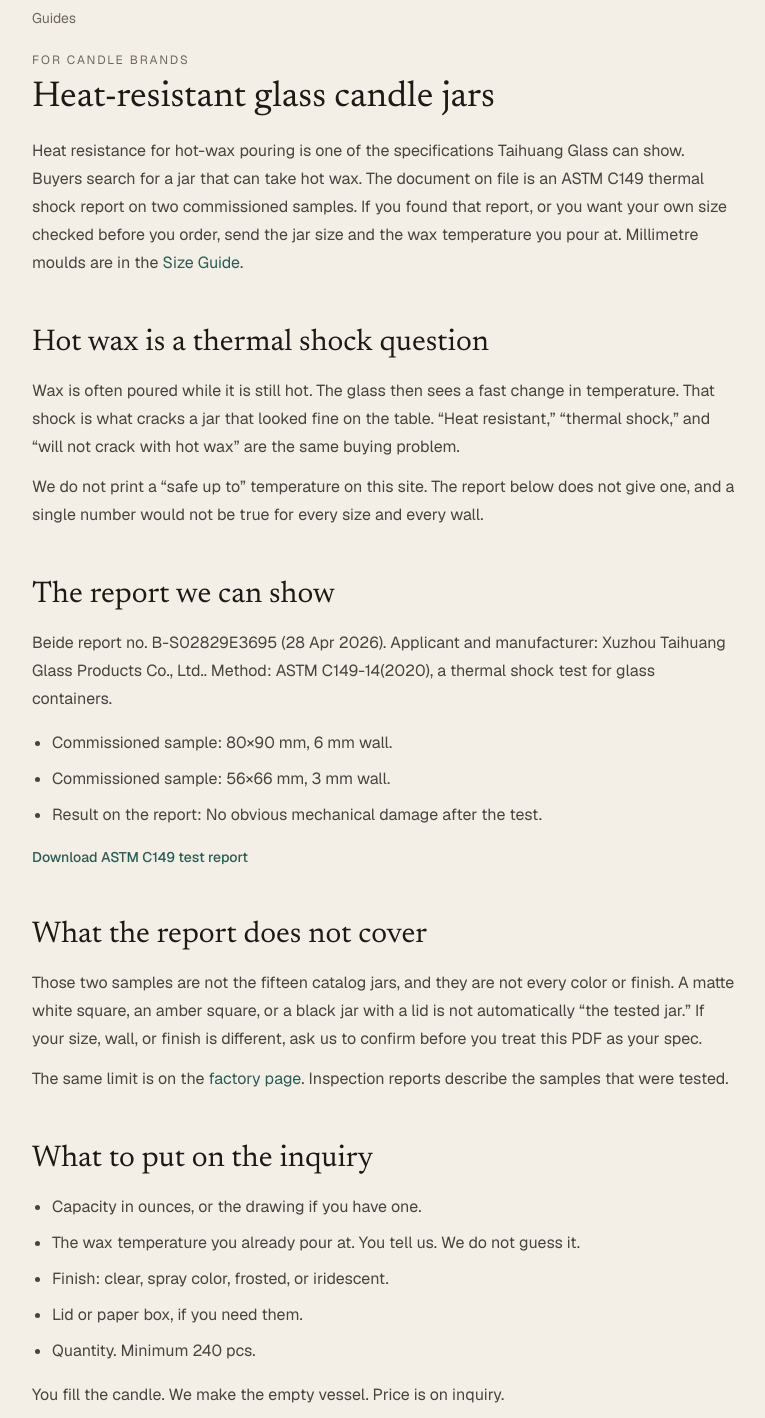
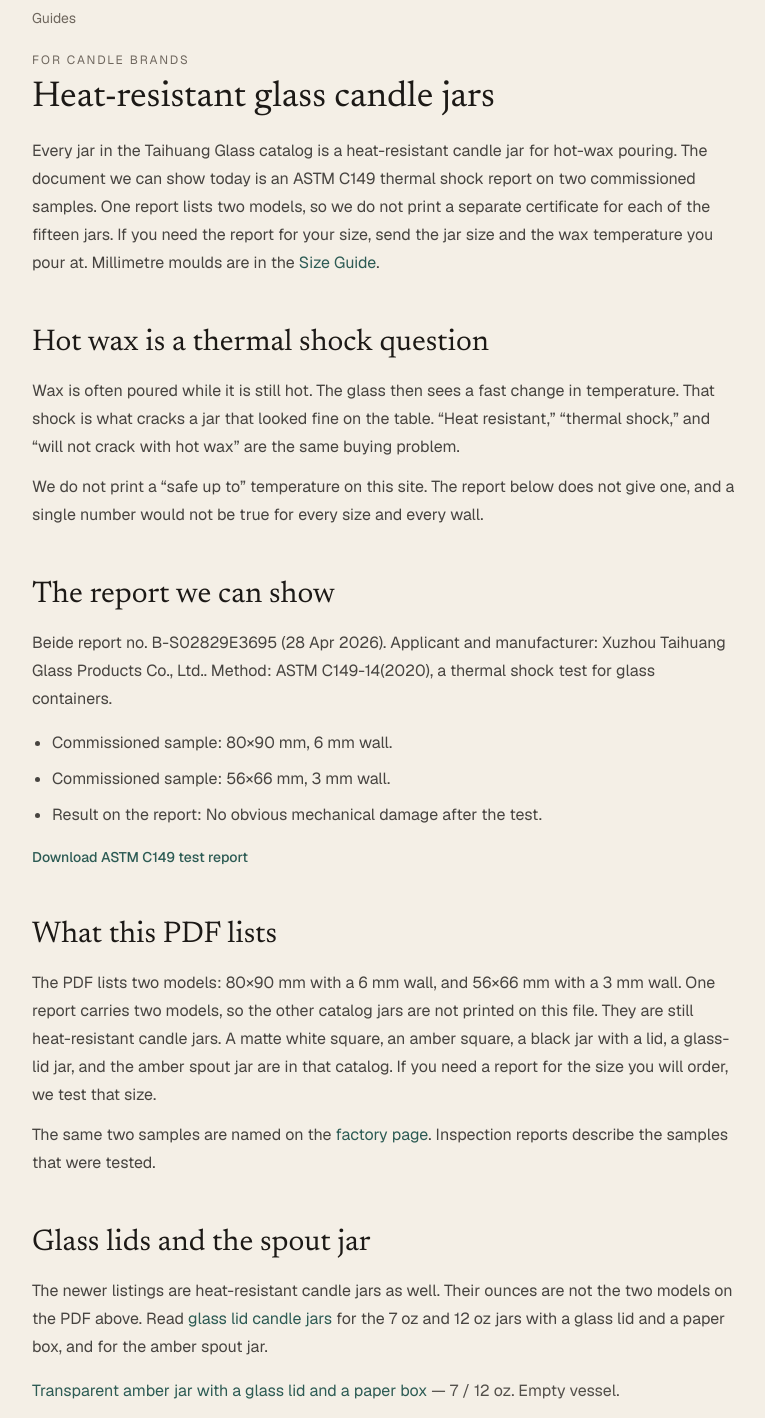
Before and after one commit to taihuangglass/taihuang-site, a Next.js app: page /guides/heat-resistant-glass-candle-jars in a window 1280 px wide. Shown: the part 120-1538 px from the top of the page, without its empty margins (256-1021 px from the left). Built offline with nearby package versions, Linux system fonts and the light colour scheme; no server answers.

Commit message:
State that every catalog jar is heat resistant, and add the glass lid guide.

```diff
--- /dev/null
+++ b/app/guides/glass-lid-candle-jars/page.tsx
@@ -0,0 +1,114 @@
+import type { Metadata } from "next";
+import Link from "next/link";
+import { site } from "@/lib/site";
+
+export const metadata: Metadata = {
+  title: "Glass lid candle jars",
+  description:
+    "Empty 7 oz and 12 oz candle jars with a glass lid and a paper box. Heat-resistant jars. A test report for your size is made when you need it. MOQ 240 pcs.",
+  alternates: { canonical: "/guides/glass-lid-candle-jars" },
+};
+
+export default function GlassLidCandleJarsPage() {
+  return (
+    <div className="mx-auto max-w-3xl px-5 py-12 md:px-8">
+      <p className="text-sm text-muted">
+        <Link href="/guides" className="hover:text-ink">
+          Guides
+        </Link>
+      </p>
+      <p className="mt-6 text-xs uppercase tracking-[0.16em] text-muted">
+        For candle brands
+      </p>
+      <h1 className="mt-2 font-serif text-4xl leading-tight">
+        Glass lid candle jars
+      </h1>
+      <p className="mt-4 text-base leading-7 text-ink/80">
+        Two catalog jars ship with a glass lid and a paper box, in 7 oz and
+        12 oz. They are empty. You fill the wax. They are heat-resistant
+        candle jars, the same as every jar on this site. Minimum order{" "}
+        {site.moq} pcs. Price is on inquiry.
+      </p>
+
+      <h2 className="mt-12 font-serif text-3xl">
+        Transparent amber, glass lid and box
+      </h2>
+      <p className="mt-4 text-base leading-7 text-ink/80">
+        <Link
+          href="/products/transparent-amber-glass-lid-box"
+          className="text-accent hover:underline"
+        >
+          Transparent amber candle jar with a glass lid and a paper box
+        </Link>
+        . 7 oz and 12 oz. Empty vessel. The glass lid and the paper box are
+        part of this listing.
+      </p>
+
+      <h2 className="mt-12 font-serif text-3xl">Black, glass lid and box</h2>
+      <p className="mt-4 text-base leading-7 text-ink/80">
+        <Link
+          href="/products/black-glass-lid-box"
+          className="text-accent hover:underline"
+        >
+          Black candle jar with a glass lid and a paper box
+        </Link>
+        . 7 oz and 12 oz. Empty vessel. The glass lid and the paper box are
+        part of this listing.
+      </p>
+
+      <h2 className="mt-12 font-serif text-3xl">Amber spout jar</h2>
+      <p className="mt-4 text-base leading-7 text-ink/80">
+        The spout jar is a different shape. It does not have a glass lid or a
+        paper box.{" "}
+        <Link
+          href="/products/amber-empty-spout-8-12"
+          className="text-accent hover:underline"
+        >
+          Empty amber spout candle jar
+        </Link>
+        , 8 oz and 12 oz. It is a heat-resistant candle jar as well. You fill
+        the wax.
+      </p>
+
+      <h2 className="mt-12 font-serif text-3xl">The report we can show</h2>
+      <p className="mt-4 text-base leading-7 text-ink/80">
+        Every jar in the catalog is a heat-resistant candle jar. The file we
+        can open today is an ASTM C149 report on two samples: 80×90 mm with a
+        6 mm wall, and 56×66 mm with a 3 mm wall. One report lists two models.
+        The 7 oz, 12 oz, and 8 oz jars on this page are not those two samples,
+        so they are not printed on that PDF. If you need a report for the size
+        you will order, we test that size. Tell us the wax temperature you
+        already pour at. We do not print a degree number on this site.
+      </p>
+      <p className="mt-3 text-base leading-7 text-ink/80">
+        The samples, the laboratory, and the PDF are on{" "}
+        <Link
+          href="/guides/heat-resistant-glass-candle-jars"
+          className="text-accent hover:underline"
+        >
+          heat-resistant glass candle jars
+        </Link>
+        . Ounce sizes for the rest of the catalog are in the{" "}
+        <Link href="/guides/glass-candle-jar-sizes" className="text-accent hover:underline">
+          size guide
+        </Link>
+        .
+      </p>
+
+      <p className="mt-6 flex flex-wrap gap-3">
+        <Link
+          href="/contact"
+          className="rounded-full bg-accent px-5 py-2.5 text-sm text-paper hover:bg-accent/90"
+        >
+          Request a quote
+        </Link>
+        <Link
+          href="/products"
+          className="rounded-full border border-line px-5 py-2.5 text-sm hover:bg-card"
+        >
+          View the 15 jars
+        </Link>
+      </p>
+    </div>
+  );
+}
--- a/app/guides/heat-resistant-glass-candle-jars/page.tsx
+++ b/app/guides/heat-resistant-glass-candle-jars/page.tsx
@@ -6,14 +6,14 @@
 export const metadata: Metadata = {
   title: "Heat-resistant glass candle jars",
   description:
-    "Heat resistance for hot-wax pouring, with the ASTM C149 thermal shock report Taihuang publishes. Send your jar size and pour temperature with the inquiry.",
+    "Every Taihuang catalog jar is a heat-resistant candle jar. The public ASTM C149 report lists two models. We test the size you order.",
   alternates: { canonical: "/guides/heat-resistant-glass-candle-jars" },
 };
 
 const faqs = [
   {
-    q: "Do you rate every jar as heat resistant?",
-    a: "No. The published report covers two commissioned sample sizes. A catalog jar is not included just because the factory name is on the report.",
+    q: "Are the jars on this site heat resistant?",
+    a: "Yes. Every jar in the catalog is a heat-resistant candle jar. The report we can show today lists two models, because one report carries two. If you need a report for the size you will order, we test that size.",
   },
   {
     q: "What temperature can I pour at?",
@@ -58,12 +58,12 @@
         Heat-resistant glass candle jars
       </h1>
       <p className="mt-4 text-base leading-7 text-ink/80">
-        Heat resistance for hot-wax pouring is one of the specifications{" "}
-        {site.brand} can show. Buyers search for a jar that can take hot wax.
-        The document on file is an ASTM C149 thermal shock report on two
-        commissioned samples. If you found that report, or you want your own
-        size checked before you order, send the jar size and the wax
-        temperature you pour at. Millimetre moulds are in the{" "}
+        Every jar in the {site.brand} catalog is a heat-resistant candle jar
+        for hot-wax pouring. The document we can show today is an ASTM C149
+        thermal shock report on two commissioned samples. One report lists two
+        models, so we do not print a separate certificate for each of the
+        fifteen jars. If you need the report for your size, send the jar size
+        and the wax temperature you pour at. Millimetre moulds are in the{" "}
         <Link href="/size-guide" className="text-accent hover:underline">
           Size Guide
         </Link>
@@ -105,21 +105,68 @@
         </a>
       </p>
 
-      <h2 className="mt-12 font-serif text-3xl">What the report does not cover</h2>
+      <h2 className="mt-12 font-serif text-3xl">What this PDF lists</h2>
       <p className="mt-4 text-base leading-7 text-ink/80">
-        Those two samples are not the fifteen catalog jars, and they are not
-        every color or finish. A matte white square, an amber square, or a
-        black jar with a lid is not automatically “the tested jar.” If your
-        size, wall, or finish is different, ask us to confirm before you treat
-        this PDF as your spec.
+        The PDF lists two models: 80×90 mm with a 6 mm wall, and 56×66 mm with
+        a 3 mm wall. One report carries two models, so the other catalog jars
+        are not printed on this file. They are still heat-resistant candle
+        jars. A matte white square, an amber square, a black jar with a lid, a
+        glass-lid jar, and the amber spout jar are in that catalog. If you
+        need a report for the size you will order, we test that size.
       </p>
       <p className="mt-3 text-base leading-7 text-ink/80">
-        The same limit is on the{" "}
+        The same two samples are named on the{" "}
         <Link href="/about" className="text-accent hover:underline">
           factory page
         </Link>
         . Inspection reports describe the samples that were tested.
       </p>
+
+      <h2 className="mt-12 font-serif text-3xl">Glass lids and the spout jar</h2>
+      <p className="mt-4 text-base leading-7 text-ink/80">
+        The newer listings are heat-resistant candle jars as well. Their
+        ounces are not the two models on the PDF above. Read{" "}
+        <Link
+          href="/guides/glass-lid-candle-jars"
+          className="text-accent hover:underline"
+        >
+          glass lid candle jars
+        </Link>{" "}
+        for the 7 oz and 12 oz jars with a glass lid and a paper box, and for
+        the amber spout jar.
+      </p>
+      <ul className="mt-4 space-y-2 text-base leading-7">
+        <li>
+          <Link
+            href="/products/transparent-amber-glass-lid-box"
+            className="text-accent hover:underline"
+          >
+            Transparent amber jar with a glass lid and a paper box
+          </Link>
+          <span className="text-ink/75"> — 7 / 12 oz. Empty vessel.</span>
+        </li>
+        <li>
+          <Link
+            href="/products/black-glass-lid-box"
+            className="text-accent hover:underline"
+          >
+            Black jar with a glass lid and a paper box
+          </Link>
+          <span className="text-ink/75"> — 7 / 12 oz. Empty vessel.</span>
+        </li>
+        <li>
+          <Link
+            href="/products/amber-empty-spout-8-12"
+            className="text-accent hover:underline"
+          >
+            Empty amber spout jar
+          </Link>
+          <span className="text-ink/75">
+            {" "}
+            — 8 / 12 oz. No lid and no box.
+          </span>
+        </li>
+      </ul>
 
       <h2 className="mt-12 font-serif text-3xl">What to put on the inquiry</h2>
       <ul className="mt-4 list-disc space-y-2 pl-5 text-base leading-7 text-ink/80">
--- a/app/products/[slug]/page.tsx
+++ b/app/products/[slug]/page.tsx
@@ -162,9 +162,9 @@
       <section className="mt-10 max-w-2xl">
         <h2 className="font-serif text-2xl">Hot wax</h2>
         <p className="mt-3 text-sm leading-6 text-ink/75">
-          Hot-wax pouring is part of the jar specification. The published
-          ASTM C149 report covers two commissioned sample sizes. If this SKU
-          should be checked the same way, say so on the inquiry.{" "}
+          Every jar in this catalog is a heat-resistant candle jar. The
+          published ASTM C149 report covers two commissioned sample sizes. If
+          you need a report for this size, say so on the inquiry.{" "}
           <Link
             href="/guides/heat-resistant-glass-candle-jars"
             className="text-accent hover:underline"
--- a/lib/guides.ts
+++ b/lib/guides.ts
@@ -3,7 +3,13 @@
     slug: "heat-resistant-glass-candle-jars",
     title: "Heat-resistant glass candle jars",
     description:
-      "Hot-wax pouring and the ASTM C149 thermal shock report Taihuang publishes. Ask on the quote if your size should be checked.",
+      "Every catalog jar is a heat-resistant candle jar. The public ASTM C149 report lists two models. A report for your size is made when you need it.",
+  },
+  {
+    slug: "glass-lid-candle-jars",
+    title: "Glass lid candle jars",
+    description:
+      "Empty 7 oz and 12 oz jars with a glass lid and a paper box, plus the amber spout jar. Heat-resistant candle jars. MOQ 240 pcs.",
   },
   {
     slug: "glass-candle-jar-sizes",
```
Also changed, not shown: app/guides/glass-candle-jar-sizes/page.tsx (+4 -3 lines).
